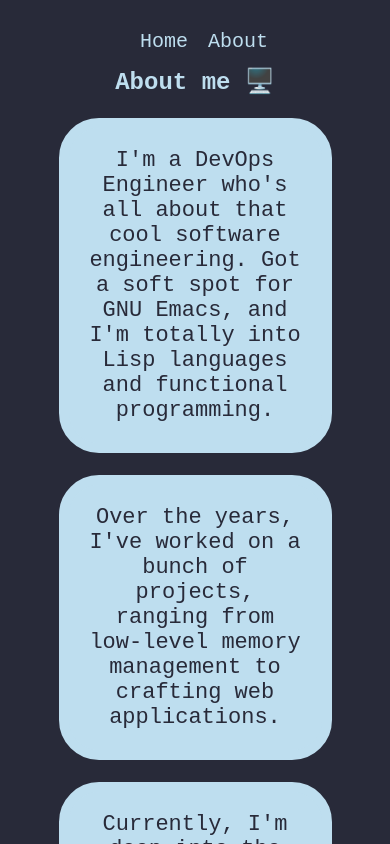
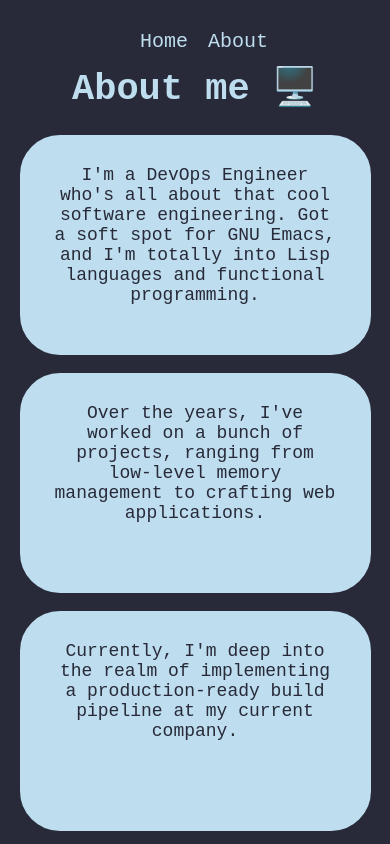
Before and after one commit to tsakishii/tsakishii.github.io, a SvelteKit app: page /about in a window 390 px wide. Shown: the top 844 px of the page. Built offline with nearby package versions, Linux system fonts and the light colour scheme.

Commit message:
Update pages & layout
  I've changed my nick and wanted to update it everywhere on the page

```diff
--- a/src/routes/+page.svelte
+++ b/src/routes/+page.svelte
@@ -5,7 +5,7 @@
 </script>
 
 <svelte:head>
-	<title>Kiwi's place - Home</title>
+	<title>Tsakishii's place - Home</title>
 </svelte:head>
 
 <main>
@@ -15,7 +15,7 @@
   <div>
     <Card />
   </div>
-  <h1>Hi! 👋 I am Tsvyatko aka kiwib0y</h1>
+  <h1>Hi! 👋 I am Tsvyatko aka tsakishii</h1>
   <div>
     <Social />
   </div>
--- a/src/routes/about/+page.svelte
+++ b/src/routes/about/+page.svelte
@@ -1,5 +1,5 @@
 <svelte:head>
-	<title>Kiwi's place — About</title>
+  <title>Tsakishii's place — About</title>
 </svelte:head>
 
 <main>
@@ -22,10 +22,10 @@
 </main>
 
 <style>
-	main {
+  main {
     position: relative;
-    left: 0;
-    right: 0;
+    left: auto;
+    right: auto;
     top: 10%;
     margin: 0 auto;
     width: 600px;
@@ -36,15 +36,16 @@
   .description {
     background-color: var(--fgColor);
     width: auto;
+    height: 128px;
     padding: 20px 20px 20px 20px;
     color: var(--bgColor);
     border-radius: 40px;
     border: 10px solid var(--fgColor);
   }
 
-	h1 {
+  h1 {
     font-size: 37px;
-		font-weight: 700;
+    font-weight: 700;
     color: var(--fgColor);
   }
 
@@ -57,17 +58,13 @@
       width: 90%;
       top:5%
     }
+    .description {
+      width: auto;
+      height: 160px;
+    }
+    p {
+      font-size: 18px;
+    }
   }
 
-  @media screen and (max-width: 480px) {
-    main {
-      width: 70%;
-      top: 5%
-    }
-
-    h1 {
-      font-size: 24px; /* Adjust as needed */
-      font-weight: 600;
-    }
-  }
 </style>
```
